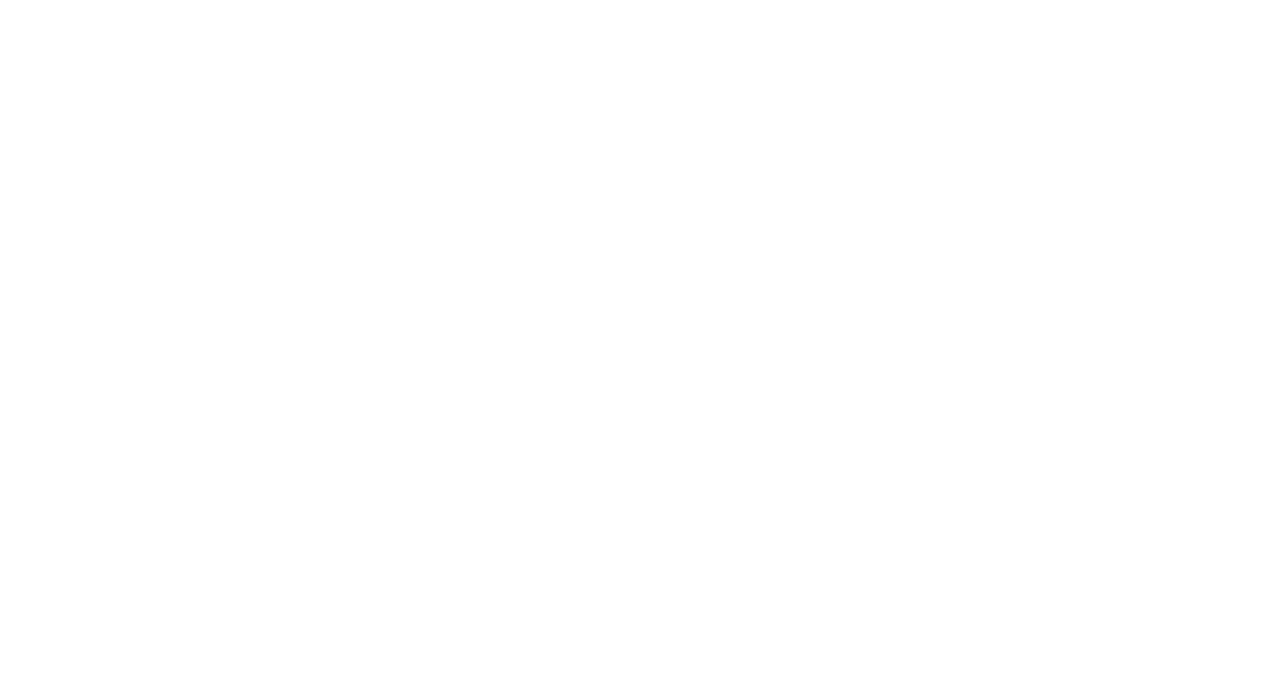
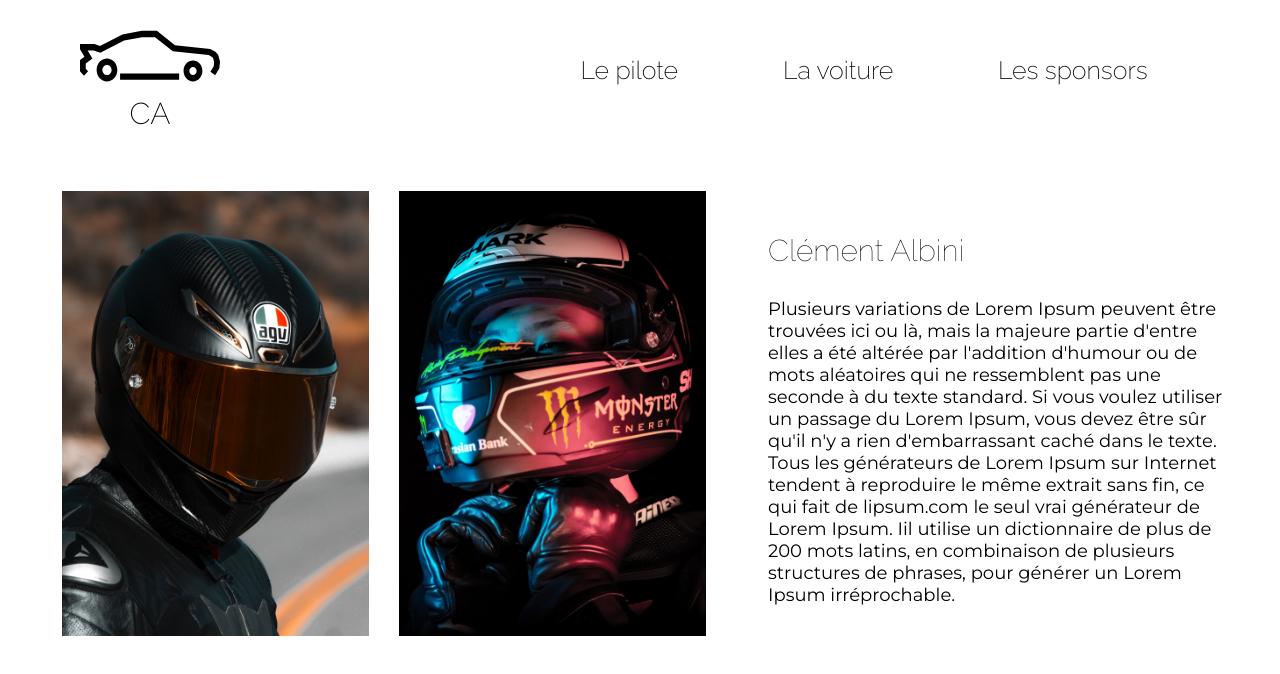
Before and after one commit to Albini-Julie/Rallye_Cl-ment, a Vue app: page /pilote in a window 1280 px wide. Shown: the top 674 px of the page. Built offline with nearby package versions, Linux system fonts and the light colour scheme.

Commit message:
Début intégration page pilote

```diff
--- a/src/views/Pilote.vue
+++ b/src/views/Pilote.vue
@@ -1,3 +1,147 @@
+<script setup>
+import Header from "../components/Header.vue"
+</script>
+
 <template>
+    <Header/>
+    <div class="bloc-clement">
+        <div class="bloc-clement-images">
+            <img class="image-pilote" src="/pilote-1.jpg" alt="image d'un pilote de course"/>
+            <img class="image-pilote" src="/pilote-2.jpg" alt="image d'un pilote de course"/>
+        </div>
+        <div class="bloc-clement-texte">
+            <h3 class="titre titre-clement">Clément Albini</h3>
+            <p class="text texte-clement" >Plusieurs variations de Lorem Ipsum peuvent être trouvées ici ou là, mais la majeure partie d'entre elles a été altérée par l'addition d'humour ou de mots aléatoires qui ne ressemblent pas une seconde à du texte standard. Si vous voulez utiliser un passage du Lorem Ipsum, vous devez être sûr qu'il n'y a rien d'embarrassant caché dans le texte. Tous les générateurs de Lorem Ipsum sur Internet tendent à reproduire le même extrait sans fin, ce qui fait de lipsum.com le seul vrai générateur de Lorem Ipsum. Iil utilise un dictionnaire de plus de 200 mots latins, en combinaison de plusieurs structures de phrases, pour générer un Lorem Ipsum irréprochable. </p>
+        </div>
+    </div>
+</template>
 
-</template>
+<style>
+
+
+@media screen and (min-width: 200px) {
+    .bloc-clement{
+    }
+
+    .bloc-clement-images{
+        display: flex;
+        justify-content: center;
+    }
+
+    .titre-clement{
+        display: flex;
+        justify-content: center;
+    }
+
+    .texte-clement{
+        margin-left: 20px;
+        margin-right: 20px;
+}
+
+    .bloc-clement-texte{
+       display: flex;
+       flex-direction: column;
+       align-items: center;
+
+    }
+
+    .image-pilote{
+    width: 50%;
+}
+
+}
+
+@media screen and (min-width: 600px) {
+
+    .bloc-clement-images{
+        display: flex;
+        gap:30px;
+        justify-content: center;
+    }
+
+    .titre-clement{
+        display: flex;
+        justify-content: center;
+    }
+
+    .texte-clement{
+        width:80%;
+}
+
+    .bloc-clement-texte{
+       display: flex;
+       flex-direction: column;
+       align-items: center;
+
+    }
+
+    .image-pilote{
+    width: 35%;
+}
+}
+
+@media screen and (min-width: 1024px) {
+    .bloc-clement{
+        display: flex;
+        align-items: center;
+        justify-content: space-around;
+    }
+
+    .bloc-clement-images{
+        display: flex;
+        gap:30px;
+        width: 60%;
+        justify-content: center;
+    }
+
+    .bloc-clement-texte{
+        width: 40%;
+        display: block;
+    }
+
+    .texte-clement{
+        margin-left: 0px;
+        margin-right:0px;
+}
+
+    .image-pilote{
+    width: 40%;
+}
+
+.titre-clement{
+        display: flex;
+        justify-content: start;
+    }
+
+.texte-clement{
+    width:90%;
+}
+}
+
+@media screen and (min-width: 1300px) {
+    .bloc-clement{
+        display: flex;
+        align-items: center;
+        justify-content: space-around;
+    }
+
+    .bloc-clement-images{
+        display: flex;
+        gap:30px;
+        width: 60%;
+        justify-content: center;
+    }
+
+    .bloc-clement-texte{
+        width: 40%;
+    }
+
+    .image-pilote{
+    width: 30%;
+}
+
+.texte-clement{
+    width:75%;
+}
+}
+</style>
```
